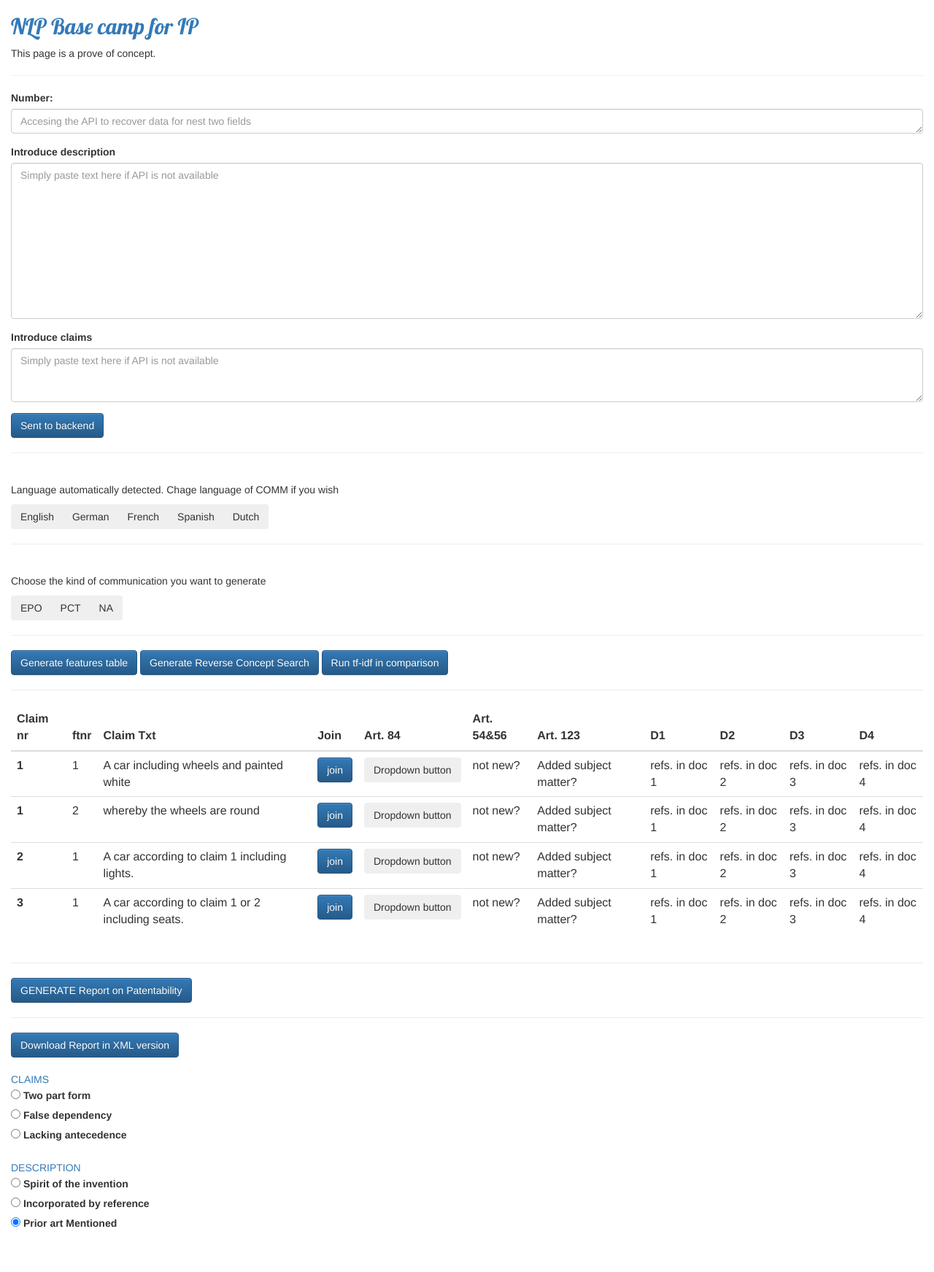
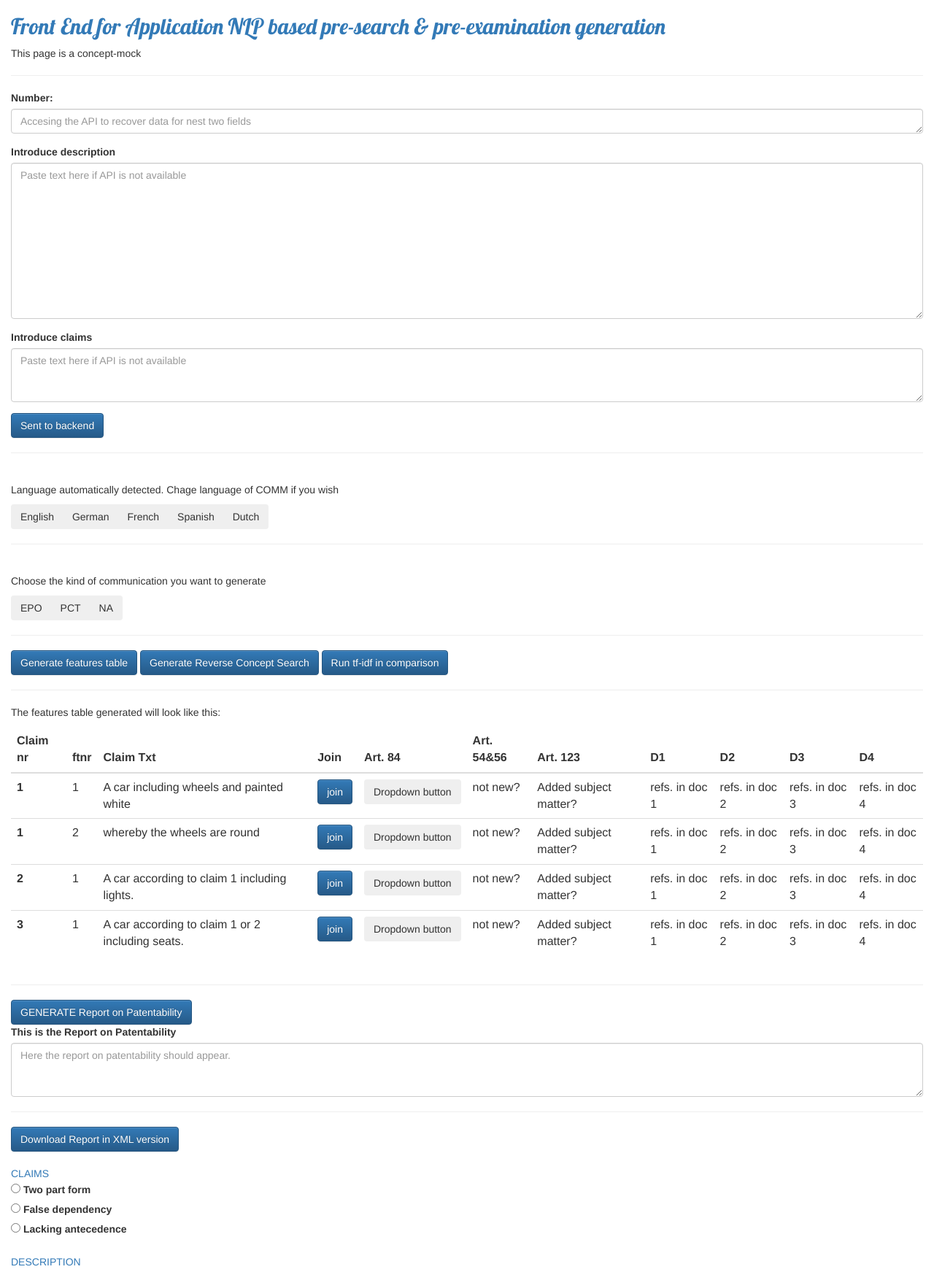
Before and after one commit to joseberlines/my-first-blog, a Django app: page / in a window 1280 px wide. Shown: the top 1743 px of the page at 73% size. Before the commit the page ends 1682 px from the top, so only its background shows below. Run offline with Django 3.2, Linux system fonts and the light colour scheme; data that the repository does not hold is empty; some libraries are stand-ins or nearby versions.

Commit message:
the showcase6

```diff
--- a/blog/templates/blog/post_list.html
+++ b/blog/templates/blog/post_list.html
@@ -29,9 +29,9 @@
 <body>
 	<div class="container-fluid">
 		<div>
-			<h2><a> NLP Base camp for IP </a></h2>
+			<h2><a> Front End for Application NLP based pre-search & pre-examination generation</a></h2>
 		</div>
-		<p>This page is a prove of concept.</p>
+		<p>This page is a concept-mock</p>
 		<hr/>
 		<div class="form-group">
 			<label for="exampleFormControlTextarea1">Number:</label>
@@ -39,12 +39,12 @@
 		</div>
 		<div class="form-group">
 			<label for="exampleFormControlTextarea1">Introduce description</label>
-			<textarea class="form-control rounded-0" id="exampleFormControlTextarea1" rows="10" placeholder="Simply paste text here if API is not available"></textarea>
+			<textarea class="form-control rounded-0" id="exampleFormControlTextarea1" rows="10" placeholder="Paste text here if API is not available"></textarea>
 		</div>
 
 		<div class="form-group">
 			<label for="exampleFormControlTextarea2">Introduce claims</label>
-			<textarea class="form-control rounded-0" id="exampleFormControlTextarea2" rows="3" placeholder="Simply paste text here if API is not available"></textarea>
+			<textarea class="form-control rounded-0" id="exampleFormControlTextarea2" rows="3" placeholder="Paste text here if API is not available"></textarea>
 		</div>
 		<button type="submit" class="btn btn-primary">Sent to backend</button>
 		<br/>
@@ -77,6 +77,7 @@
 
 		<button type="submit" class="btn btn-primary">Run tf-idf in comparison</button>
 		<hr/>
+		<p>The features table generated will look like this:</p>
 		</div>
 		<div class="table-responsive">
 			<table class="table">
@@ -206,6 +207,10 @@
 	<hr/>
 	<button type="submit" class="btn btn-primary">GENERATE Report on Patentability</button>
 	<br/>
+	<div class="form-group">
+			<label for="exampleFormControlTextarea2">This is the Report on Patentability</label>
+			<textarea class="form-control rounded-0" id="exampleFormControlTextarea2" rows="3" placeholder="Here the report on patentability should appear."></textarea>
+		</div>
 	<hr/>
 	<button type="button" class="btn btn-primary">Download Report in XML version</button>
 
```
